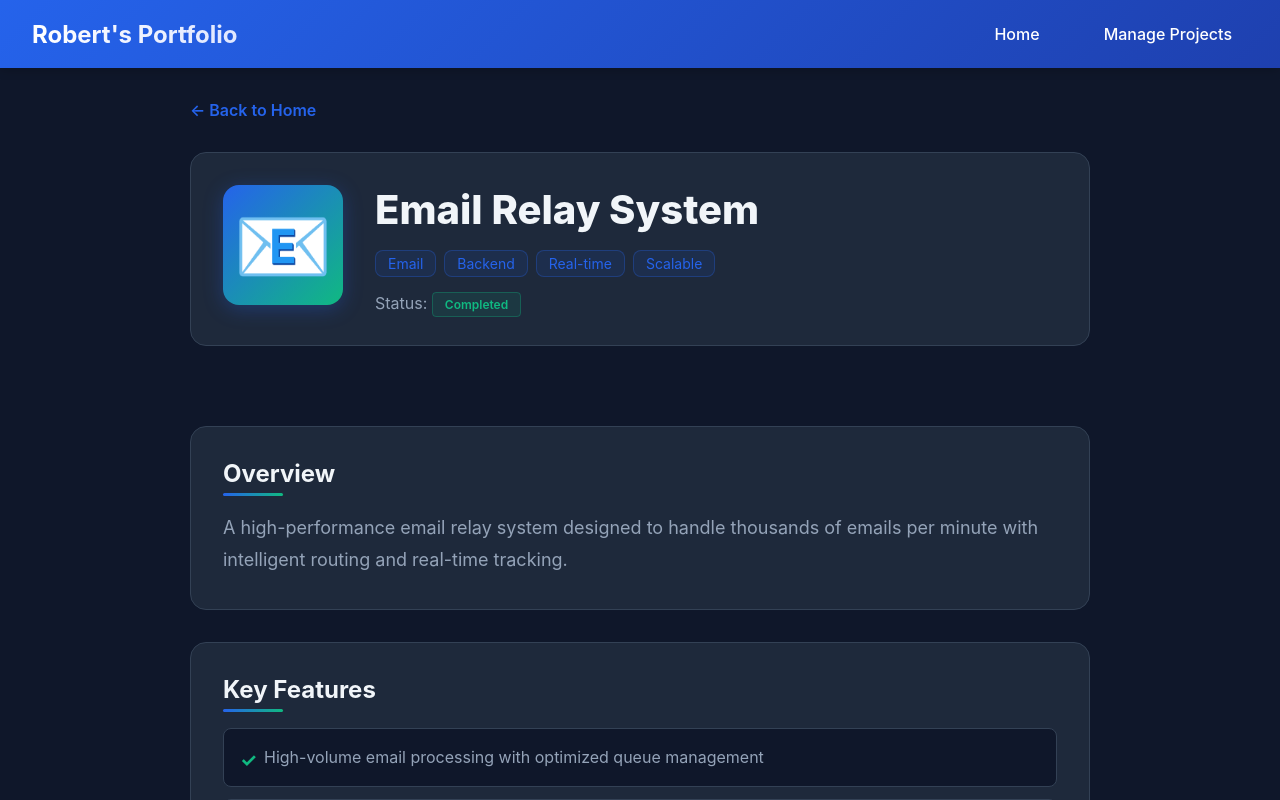
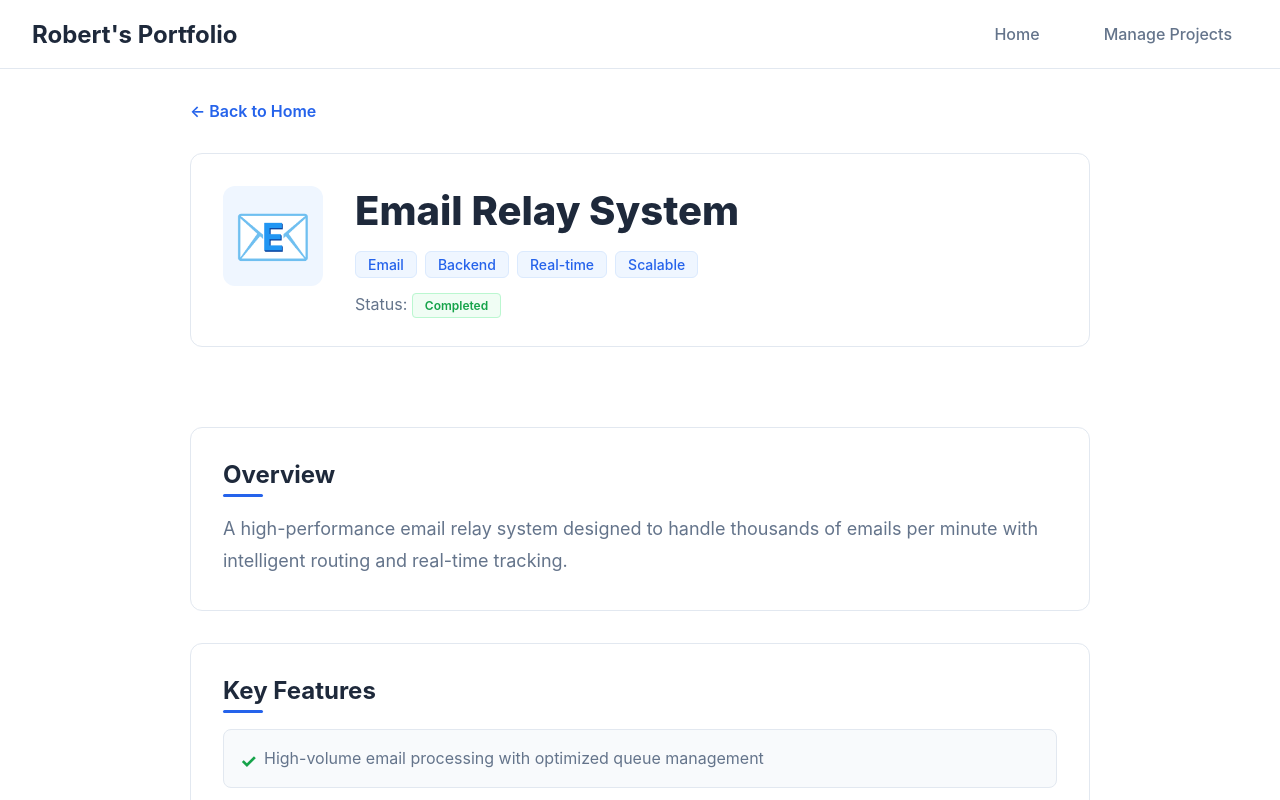
Before and after one commit to RobertgPatch/Robert-portfolio, a React (Vite) app: page /project/email-relay in a window 1280 px wide. Shown: the top 800 px of the page. Built offline with nearby package versions, Linux system fonts and the light colour scheme.

Commit message:
Redesign UI: replace gradient dark theme with clean professional light theme
Co-authored-by: RobertgPatch <5817970+RobertgPatch@users.noreply.github.com>

```diff
--- a/src/App.css
+++ b/src/App.css
@@ -1,13 +1,14 @@
 :root {
   --primary: #2563eb;
-  --primary-dark: #1e40af;
-  --secondary: #10b981;
-  --background: #0f172a;
-  --card-bg: #1e293b;
-  --text: #f1f5f9;
-  --text-secondary: #94a3b8;
-  --border: #334155;
-  --hover: #3b82f6;
+  --primary-dark: #1d4ed8;
+  --primary-light: #eff6ff;
+  --background: #ffffff;
+  --background-alt: #f8fafc;
+  --card-bg: #ffffff;
+  --text: #1e293b;
+  --text-secondary: #64748b;
+  --border: #e2e8f0;
+  --hover: #2563eb;
 }
 
 * {
--- a/src/components/Navigation.css
+++ b/src/components/Navigation.css
@@ -1,6 +1,6 @@
 .navigation {
-  background: linear-gradient(135deg, var(--primary) 0%, var(--primary-dark) 100%);
-  box-shadow: 0 2px 10px rgba(0, 0, 0, 0.2);
+  background: #ffffff;
+  border-bottom: 1px solid var(--border);
   position: sticky;
   top: 0;
   z-index: 100;
@@ -17,21 +17,18 @@
 
 .nav-logo {
   text-decoration: none;
-  color: white;
+  color: var(--text);
   font-size: 1.5rem;
   font-weight: 700;
   transition: opacity 0.3s;
 }
 
 .nav-logo:hover {
-  opacity: 0.9;
+  opacity: 0.8;
 }
 
 .logo-text {
-  background: linear-gradient(to right, #fff, #e0e7ff);
-  -webkit-background-clip: text;
-  -webkit-text-fill-color: transparent;
-  background-clip: text;
+  color: var(--text);
 }
 
 .nav-links {
@@ -41,7 +38,7 @@
 }
 
 .nav-link {
-  color: white;
+  color: var(--text-secondary);
   text-decoration: none;
   padding: 0.5rem 1rem;
   border-radius: 0.5rem;
@@ -58,7 +55,7 @@
   transform: translateX(-50%);
   width: 0;
   height: 2px;
-  background: white;
+  background: var(--primary);
   transition: width 0.3s;
 }
 
@@ -68,11 +65,12 @@
 }
 
 .nav-link:hover {
-  background: rgba(255, 255, 255, 0.1);
+  color: var(--primary);
 }
 
 .nav-link.active {
-  background: rgba(255, 255, 255, 0.15);
+  color: var(--primary);
+  font-weight: 600;
 }
 
 @media (max-width: 768px) {
--- a/src/components/ProjectCard.css
+++ b/src/components/ProjectCard.css
@@ -1,7 +1,7 @@
 .project-card {
   background: var(--card-bg);
   border: 1px solid var(--border);
-  border-radius: 1rem;
+  border-radius: 0.75rem;
   padding: 2rem;
   text-decoration: none;
   color: var(--text);
@@ -18,8 +18,8 @@
   top: 0;
   left: 0;
   right: 0;
-  height: 4px;
-  background: linear-gradient(90deg, var(--primary), var(--secondary));
+  height: 3px;
+  background: var(--primary);
   transform: scaleX(0);
   transition: transform 0.3s;
 }
@@ -29,22 +29,21 @@
 }
 
 .project-card:hover {
-  transform: translateY(-5px);
-  box-shadow: 0 10px 30px rgba(37, 99, 235, 0.2);
+  transform: translateY(-4px);
+  box-shadow: 0 12px 24px rgba(0, 0, 0, 0.08);
   border-color: var(--primary);
 }
 
 .card-icon {
-  font-size: 3rem;
+  font-size: 2.5rem;
   margin-bottom: 1rem;
   display: flex;
   align-items: center;
   justify-content: center;
-  width: 80px;
-  height: 80px;
-  background: linear-gradient(135deg, var(--primary), var(--secondary));
-  border-radius: 1rem;
-  box-shadow: 0 4px 15px rgba(37, 99, 235, 0.3);
+  width: 64px;
+  height: 64px;
+  background: var(--primary-light);
+  border-radius: 0.75rem;
 }
 
 .card-title {
@@ -70,11 +69,12 @@
 
 .tag {
   padding: 0.25rem 0.75rem;
-  background: rgba(37, 99, 235, 0.1);
-  border: 1px solid rgba(37, 99, 235, 0.3);
-  border-radius: 0.5rem;
+  background: var(--primary-light);
+  border: 1px solid #dbeafe;
+  border-radius: 0.375rem;
   font-size: 0.875rem;
   color: var(--primary);
+  font-weight: 500;
 }
 
 .card-footer {
--- a/src/index.css
+++ b/src/index.css
@@ -11,8 +11,8 @@ body {
     sans-serif;
   -webkit-font-smoothing: antialiased;
   -moz-osx-font-smoothing: grayscale;
-  background-color: #0f172a;
-  color: #f1f5f9;
+  background-color: #f8fafc;
+  color: #1e293b;
   min-height: 100vh;
 }
 
--- a/src/pages/Admin.css
+++ b/src/pages/Admin.css
@@ -18,7 +18,7 @@
 }
 
 .admin-header h1 {
-  font-size: 3rem;
+  font-size: 2.5rem;
   font-weight: 800;
   margin-bottom: 0.5rem;
 }
@@ -30,10 +30,10 @@
 
 .add-project-btn {
   padding: 1rem 2rem;
-  background: linear-gradient(135deg, var(--primary), var(--primary-dark));
+  background: var(--primary);
   color: white;
   border: none;
-  border-radius: 0.75rem;
+  border-radius: 0.5rem;
   font-size: 1rem;
   font-weight: 600;
   cursor: pointer;
@@ -42,14 +42,15 @@
 }
 
 .add-project-btn:hover {
+  background: var(--primary-dark);
   transform: translateY(-2px);
-  box-shadow: 0 5px 20px rgba(37, 99, 235, 0.4);
+  box-shadow: 0 4px 12px rgba(37, 99, 235, 0.3);
 }
 
 .project-form-container {
   background: var(--card-bg);
   border: 1px solid var(--border);
-  border-radius: 1rem;
+  border-radius: 0.75rem;
   padding: 2rem;
   margin-bottom: 3rem;
 }
@@ -91,7 +92,7 @@
 .form-group textarea,
 .form-group select {
   padding: 0.75rem;
-  background: var(--background);
+  background: var(--background-alt);
   border: 1px solid var(--border);
   border-radius: 0.5rem;
   color: var(--text);
@@ -133,7 +134,7 @@
 
 .btn {
   padding: 1rem 2rem;
-  border-radius: 0.75rem;
+  border-radius: 0.5rem;
   font-weight: 600;
   font-size: 1rem;
   cursor: pointer;
@@ -142,24 +143,25 @@
 }
 
 .btn-primary {
-  background: linear-gradient(135deg, var(--primary), var(--primary-dark));
+  background: var(--primary);
   color: white;
 }
 
 .btn-primary:hover {
+  background: var(--primary-dark);
   transform: translateY(-2px);
-  box-shadow: 0 5px 20px rgba(37, 99, 235, 0.4);
+  box-shadow: 0 4px 12px rgba(37, 99, 235, 0.3);
 }
 
 .btn-secondary {
   background: transparent;
-  border: 2px solid var(--border);
+  border: 1px solid var(--border);
   color: var(--text);
 }
 
 .btn-secondary:hover {
   border-color: var(--primary);
-  background: rgba(37, 99, 235, 0.1);
+  color: var(--primary);
 }
 
 .projects-list {
@@ -177,14 +179,14 @@
   padding: 3rem 2rem;
   background: var(--card-bg);
   border: 1px solid var(--border);
-  border-radius: 1rem;
+  border-radius: 0.75rem;
   color: var(--text-secondary);
 }
 
 .project-item {
   background: var(--card-bg);
   border: 1px solid var(--border);
-  border-radius: 1rem;
+  border-radius: 0.75rem;
   padding: 1.5rem;
   margin-bottom: 1rem;
   transition: all 0.3s;
@@ -193,7 +195,7 @@
 .project-item:hover {
   border-color: var(--primary);
   transform: translateY(-2px);
-  box-shadow: 0 5px 20px rgba(37, 99, 235, 0.1);
+  box-shadow: 0 4px 12px rgba(0, 0, 0, 0.06);
 }
 
 .project-item-header {
@@ -243,27 +245,27 @@
 }
 
 .status-badge.completed {
-  background: rgba(16, 185, 129, 0.1);
-  color: var(--secondary);
-  border: 1px solid rgba(16, 185, 129, 0.3);
+  background: #f0fdf4;
+  color: #16a34a;
+  border: 1px solid #bbf7d0;
 }
 
 .status-badge.in-progress {
-  background: rgba(234, 179, 8, 0.1);
-  color: #eab308;
-  border: 1px solid rgba(234, 179, 8, 0.3);
+  background: #fefce8;
+  color: #ca8a04;
+  border: 1px solid #fef08a;
 }
 
 .status-badge.archived {
-  background: rgba(148, 163, 184, 0.1);
+  background: #f8fafc;
   color: var(--text-secondary);
-  border: 1px solid rgba(148, 163, 184, 0.3);
+  border: 1px solid var(--border);
 }
 
 .featured-badge {
   padding: 0.25rem 0.75rem;
-  background: rgba(37, 99, 235, 0.1);
-  border: 1px solid rgba(37, 99, 235, 0.3);
+  background: var(--primary-light);
+  border: 1px solid #dbeafe;
   border-radius: 0.25rem;
   font-size: 0.75rem;
   color: var(--primary);
@@ -292,7 +294,7 @@
 
 .btn-icon:hover {
   border-color: var(--primary);
-  background: rgba(37, 99, 235, 0.1);
+  background: var(--primary-light);
   transform: scale(1.1);
 }
 
--- a/src/pages/Home.css
+++ b/src/pages/Home.css
@@ -17,23 +17,21 @@
   text-align: center;
   padding: 4rem 2rem;
   margin-bottom: 3rem;
-  background: linear-gradient(135deg, rgba(37, 99, 235, 0.1) 0%, rgba(16, 185, 129, 0.1) 100%);
-  border-radius: 1rem;
+  background: #ffffff;
+  border: 1px solid var(--border);
+  border-radius: 0.75rem;
 }
 
 .hero-title {
   font-size: 3.5rem;
   font-weight: 800;
   margin-bottom: 1rem;
-  background: linear-gradient(135deg, var(--primary) 0%, var(--secondary) 100%);
-  -webkit-background-clip: text;
-  -webkit-text-fill-color: transparent;
-  background-clip: text;
+  color: var(--text);
 }
 
 .hero-subtitle {
   font-size: 1.5rem;
-  color: var(--text-secondary);
+  color: var(--primary);
   margin-bottom: 1rem;
   font-weight: 500;
 }
@@ -51,7 +49,7 @@
 }
 
 .section-title {
-  font-size: 2.5rem;
+  font-size: 2rem;
   font-weight: 700;
   margin-bottom: 2rem;
   color: var(--text);
@@ -64,9 +62,9 @@
   position: absolute;
   bottom: 0;
   left: 0;
-  width: 100px;
-  height: 4px;
-  background: linear-gradient(90deg, var(--primary), var(--secondary));
+  width: 48px;
+  height: 3px;
+  background: var(--primary);
   border-radius: 2px;
 }
 
@@ -80,7 +78,7 @@
 .about-section {
   background: var(--card-bg);
   border: 1px solid var(--border);
-  border-radius: 1rem;
+  border-radius: 0.75rem;
   padding: 3rem;
   margin-bottom: 3rem;
 }
@@ -105,7 +103,7 @@
   padding: 3rem 2rem;
   background: var(--card-bg);
   border: 1px solid var(--border);
-  border-radius: 1rem;
+  border-radius: 0.75rem;
   color: var(--text-secondary);
 }
 
@@ -127,7 +125,7 @@
   }
 
   .section-title {
-    font-size: 2rem;
+    font-size: 1.75rem;
   }
 
   .projects-grid {
--- a/src/pages/ProjectDetail.css
+++ b/src/pages/ProjectDetail.css
@@ -46,19 +46,18 @@
   padding: 2rem;
   background: var(--card-bg);
   border: 1px solid var(--border);
-  border-radius: 1rem;
+  border-radius: 0.75rem;
 }
 
 .project-icon-large {
-  font-size: 5rem;
+  font-size: 4rem;
   display: flex;
   align-items: center;
   justify-content: center;
-  width: 120px;
-  height: 120px;
-  background: linear-gradient(135deg, var(--primary), var(--secondary));
-  border-radius: 1rem;
-  box-shadow: 0 4px 20px rgba(37, 99, 235, 0.3);
+  width: 100px;
+  height: 100px;
+  background: var(--primary-light);
+  border-radius: 0.75rem;
   flex-shrink: 0;
 }
 
@@ -82,11 +81,12 @@
 
 .tag {
   padding: 0.25rem 0.75rem;
-  background: rgba(37, 99, 235, 0.1);
-  border: 1px solid rgba(37, 99, 235, 0.3);
-  border-radius: 0.5rem;
+  background: var(--primary-light);
+  border: 1px solid #dbeafe;
+  border-radius: 0.375rem;
   font-size: 0.875rem;
   color: var(--primary);
+  font-weight: 500;
 }
 
 .project-status {
@@ -96,10 +96,10 @@
 
 .status-badge {
   padding: 0.25rem 0.75rem;
-  background: rgba(16, 185, 129, 0.1);
-  border: 1px solid rgba(16, 185, 129, 0.3);
-  border-radius: 0.5rem;
-  color: var(--secondary);
+  background: #f0fdf4;
+  border: 1px solid #bbf7d0;
+  border-radius: 0.375rem;
+  color: #16a34a;
   font-weight: 600;
   text-transform: capitalize;
 }
@@ -113,7 +113,7 @@
 
 .project-link-button {
   padding: 1rem 2rem;
-  border-radius: 0.75rem;
+  border-radius: 0.5rem;
   text-decoration: none;
   font-weight: 600;
   font-size: 1rem;
@@ -124,30 +124,31 @@
 }
 
 .project-link-button.primary {
-  background: linear-gradient(135deg, var(--primary), var(--primary-dark));
+  background: var(--primary);
   color: white;
 }
 
 .project-link-button.primary:hover {
+  background: var(--primary-dark);
   transform: translateY(-2px);
-  box-shadow: 0 5px 20px rgba(37, 99, 235, 0.4);
+  box-shadow: 0 4px 12px rgba(37, 99, 235, 0.3);
 }
 
 .project-link-button.secondary {
   background: transparent;
-  border: 2px solid var(--border);
+  border: 1px solid var(--border);
   color: var(--text);
 }
 
 .project-link-button.secondary:hover {
   border-color: var(--primary);
-  background: rgba(37, 99, 235, 0.1);
+  color: var(--primary);
 }
 
 .project-section {
   background: var(--card-bg);
   border: 1px solid var(--border);
-  border-radius: 1rem;
+  border-radius: 0.75rem;
   padding: 2rem;
   margin-bottom: 2rem;
 }
@@ -166,9 +167,9 @@
   position: absolute;
   bottom: 0;
   left: 0;
-  width: 60px;
+  width: 40px;
   height: 3px;
-  background: linear-gradient(90deg, var(--primary), var(--secondary));
+  background: var(--primary);
   border-radius: 2px;
 }
 
@@ -186,7 +187,7 @@
 .features-list li {
   padding: 1rem;
   margin-bottom: 0.75rem;
-  background: var(--background);
+  background: var(--background-alt);
   border: 1px solid var(--border);
   border-radius: 0.5rem;
   color: var(--text-secondary);
@@ -199,7 +200,7 @@
   content: '✓';
   position: absolute;
   left: 1rem;
-  color: var(--secondary);
+  color: #16a34a;
   font-weight: bold;
   font-size: 1.2rem;
 }
@@ -212,10 +213,10 @@
 
 .technology {
   padding: 0.5rem 1rem;
-  background: rgba(16, 185, 129, 0.1);
-  border: 1px solid rgba(16, 185, 129, 0.3);
-  border-radius: 0.5rem;
-  color: var(--secondary);
+  background: var(--primary-light);
+  border: 1px solid #dbeafe;
+  border-radius: 0.375rem;
+  color: var(--primary);
   font-weight: 600;
 }
 
```
